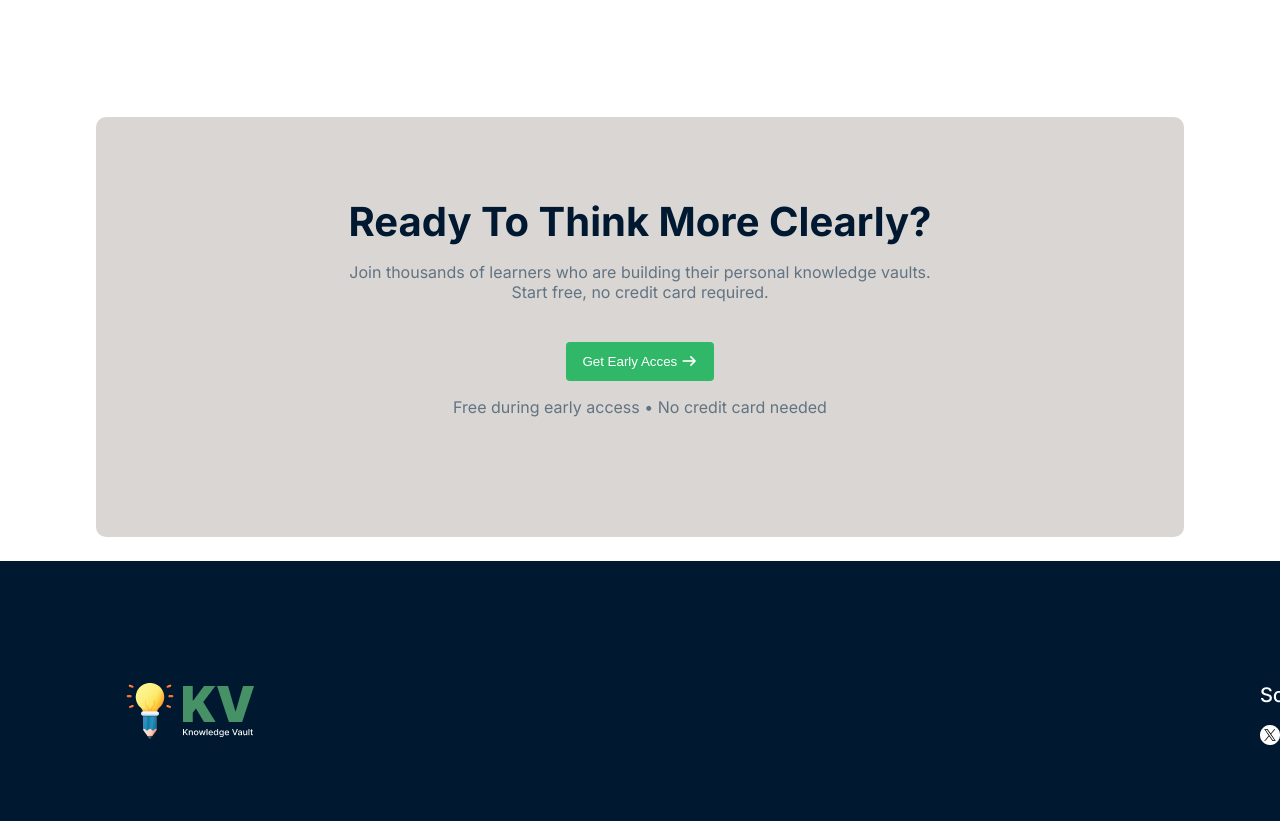
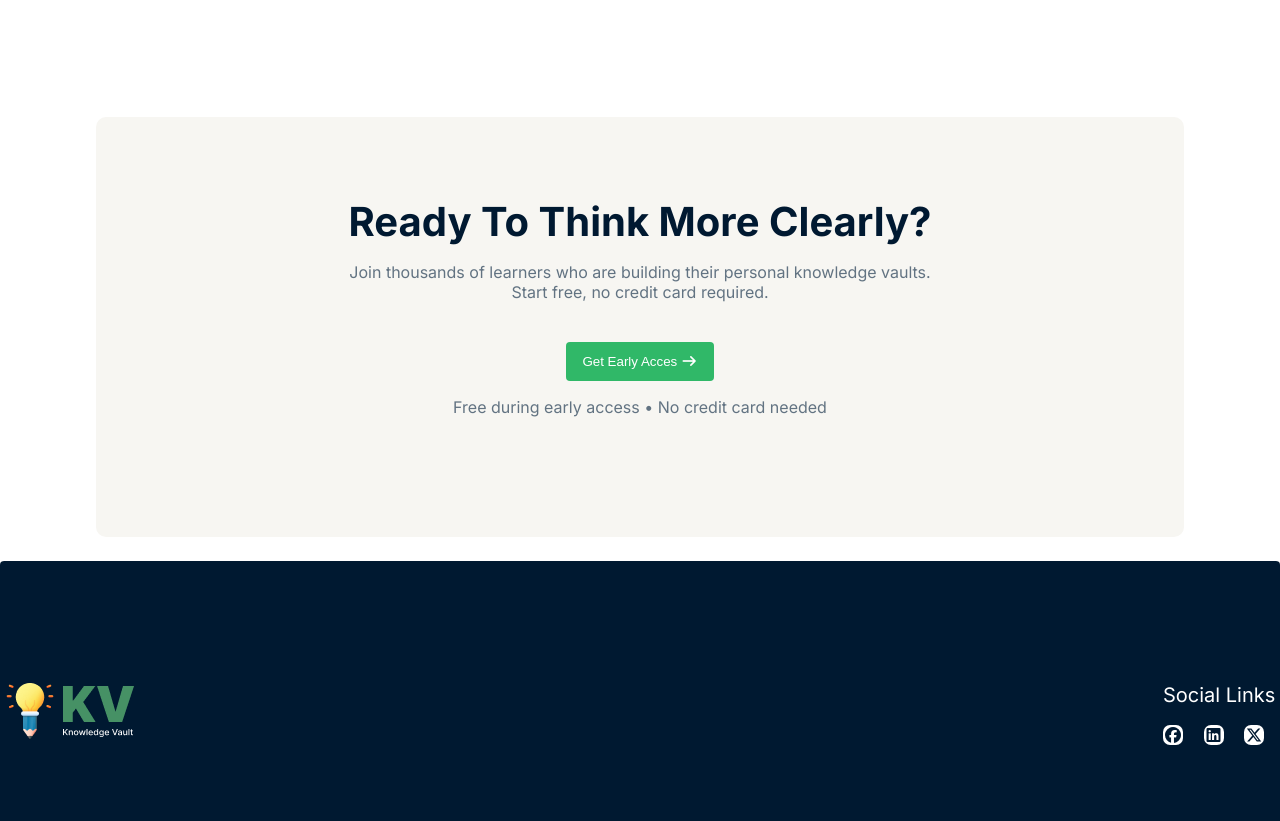
Before and after one commit to linkonsaha2044/B13-A01-Knowledge-Vault, a plain HTML site: page index.html in a window 1280 px wide. Shown: the part 1979-2800 px from the top of the page. Drawn offline with Linux system fonts and the light colour scheme.

Commit message:
Final Solution

```diff
--- a/index.html
+++ b/index.html
@@ -36,7 +36,7 @@
 
         <div class="banner-content">
             <button><i class="fa-regular fa-circle-dot"></i>Early Access Now Open</button>
-            <h2>Structured thinking,<br><span style="color: #30B868;">Not just note-taking.</span></h2>
+            <h2 style="color:white;">Structured thinking,<br><span style="color: #30B868;">Not just note-taking.</span></h2>
 
 
             <p>A private space to store notes, links, and learning summaries — designed to<br><br>help you think clearly, connect ideas, and turn learning into long-term knowledge </p>
@@ -124,10 +124,24 @@
      </div>
     </section>
     <footer>
-        <section class="footer">
-            <div class="knowledge">
-                <img src="Sections/Footer.png" alt="">
+        <section id="footer">
+            <div class="logo">
+               <div class="logo-contain"> <img src="assets/logo-footer.png" alt="">
 
+            </div>
+            <div class="link">
+                <p>Social Links</p>
+               <a href=""><i class="fa-brands fa-facebook"></i></a>
+
+               <a href=""><i class="fa-brands fa-linkedin"></i></a>
+                  <a href=""><i class="fa-brands fa-x-twitter"></i></a>
+            </div>
+
+           </div>
+            <div class="copy">
+
+                <p>© 2026 Personal Knowledge Vault. All rights reserved.</p>
+            </div>
         </section>
     </footer>
 
--- a/styles/nav.css
+++ b/styles/nav.css
@@ -19,7 +19,7 @@
     height: 44px;
     cursor: pointer;
 }
-btn:hover{
+   .btn:hover {
     background-color: aqua;
 }
    .btn2{
@@ -94,6 +94,7 @@ nav .content a{
 #banner .banner-content{
     max-width: 1360px;
     height: 379px;
+    margin: 0 auto;
 }
 #banner .banner-content button{
     font-size: 16px;
@@ -113,6 +114,7 @@ nav .content a{
     font-size: 72px;
     line-height: 84px;
     margin-bottom: 32px;
+
 
 
 }
@@ -181,7 +183,7 @@ margin-bottom: 44px;
   padding: 120px;
   display: flex;
   gap: 60px;
-  margin: 0 auto   ;
+  margin: 0 auto;
 
 }
 .skill-contain .heading{
@@ -227,7 +229,7 @@ margin-bottom: 44px;
   #new .new-contain{
     max-width: 1360px;
     width: 85%;
-    background-color: rgb(217, 214, 211);
+    background-color: #F7F6F2;
     border-radius: 10px;
     margin: 0px auto;
 
@@ -260,14 +262,55 @@ margin-bottom: 44px;
    margin-bottom: 16px;
    cursor: pointer;
   }
-   .btn4:hover{
-    background-color: aqua;
-   }
-  .new-contain .ig{
-     max-width: 1290px;
+   .new-contain .ig .btn4:hover{
+  background-color:aqua;
+}
+
+
+#footer{
+  max-width: 1600px;
+  background-color: #001931;
+ height: 348px;
+ border-radius: 4px;
+}
+#footer .logo{
+    max-width: 1360px;
+     padding-top: 120px;
+    margin: 0px auto;
+   display: flex;
+    justify-content: space-between;
+    align-items: end;
+    margin-bottom: 80px;
+}
+#footer .logo p{
+    color: #FFFFFF;
+    font-size: 20px;
+    line-height: 28px;
+    margin-bottom: 16px;
     align-items: center;
+
+}
+#footer .logo a{
+    background-color: #FFFFFF;
+    color: #001931;
+    border-radius: 35%;
+     gap: 16px;
+     margin-right: 16px;
+
+
+}
+#footer .copy{
+    justify-content: center;
+    max-width: 1360px;
+    color: #FFFFFF;
+    margin: 0 auto;
     text-align: center;
-  }
-.footer{
-  max-width: 1600px;
+    margin-bottom: 30px;
+    border-top: 1px solid #E5E7EB;
+
 }
+#footer .copy p{
+     font-size: 16px;
+     line-height: 24px;
+     margin-top: 30px;
+}
```
